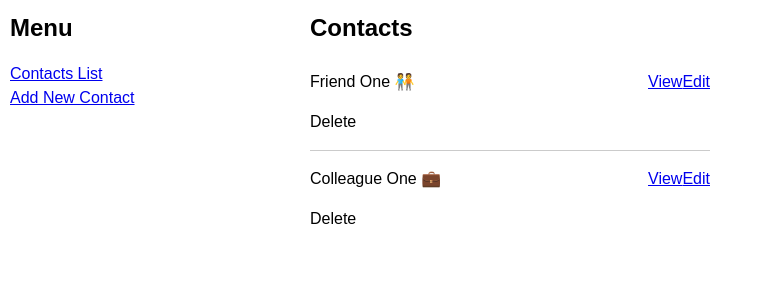
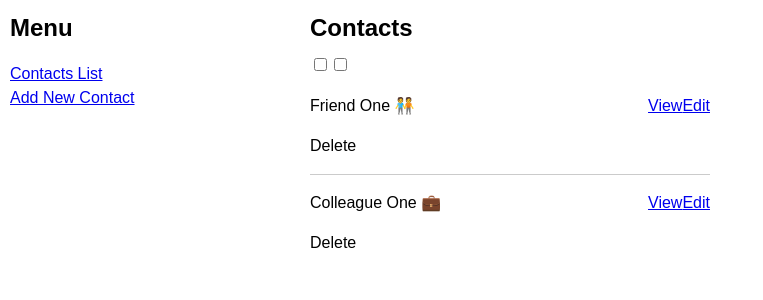
Before and after one commit to boolean-uk/react-address-book, a React (Create React App) app: page / in a window 1280 px wide. Shown: the top 300 px of the page, without its empty margins (0-763 px from the left). Built offline with nearby package versions, Linux system fonts and the light colour scheme; data requests are answered from the project's data file.

Commit message:
changed dependencies useEffect

```diff
--- a/src/App.js
+++ b/src/App.js
@@ -20,7 +20,7 @@ export default function App() {
       .then(res => res.json())
       .then(data => setContacts(data))
       setIsLoading(false)
-  }, [contacts])
+  }, [])
 
   useEffect(() => {
     setIsLoading(true)
@@ -28,7 +28,7 @@ export default function App() {
       .then(res => res.json())
       .then(data => setMeetings(data))
       setIsLoading(false)
-  }, [meetings])
+  }, [])
 
   return (
     <>
--- a/src/components/ContactsList.js
+++ b/src/components/ContactsList.js
@@ -15,7 +15,6 @@ function ContactsList(props) {
     setContacts(contacts.filter(entry => entry.id !== id))
   }
 
-
   return (
     <>
       <header>
@@ -28,10 +27,10 @@ function ContactsList(props) {
       radius = "9"
       color = 'green'
       ariaLabel = 'three-dots-loading'
-      wrapperStyle
-      wrapperClass
       /> : (
       <ul className="contacts-list">
+        <input type="checkbox"></input>
+        <input type="checkbox"></input>
         {(contacts.length === 0)&& <p>You have no contacts yet! Add your <Link to='/contacts/add'>first contact</Link></p>}
         {contacts.map((contact, index) => {
           const { firstName, lastName, type } = contact
```
